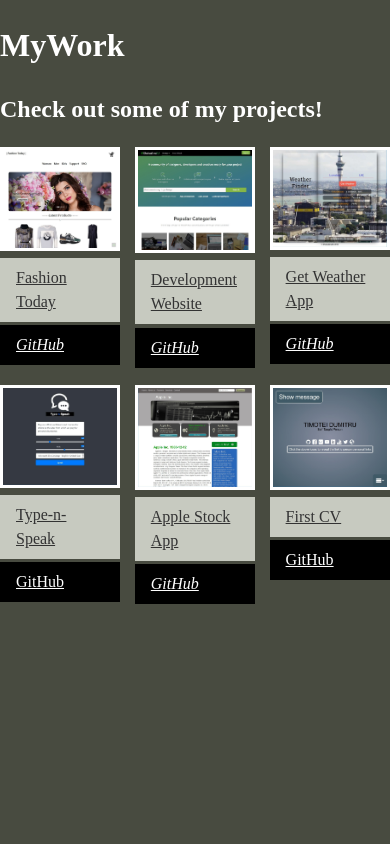
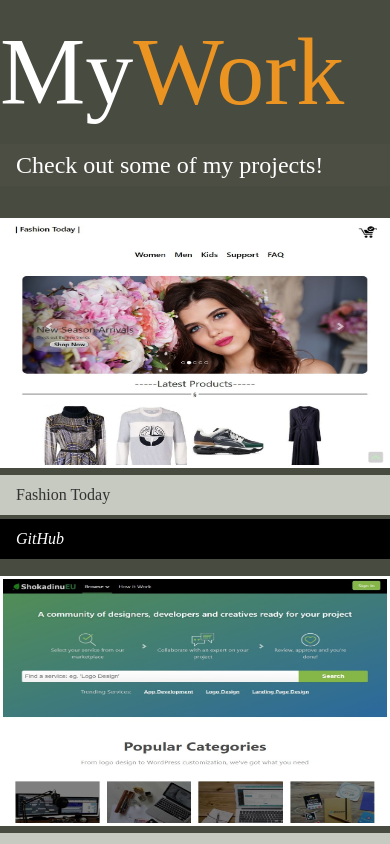
Before and after one commit to timoteidumitru/Last_Version_CV, a React (Create React App) app: page /Last_Version_CV/work in a window 390 px wide. Shown: the top 844 px of the page. Built offline with nearby package versions, Linux system fonts and the light colour scheme.

Commit message:
some correction for items in my work section

```diff
--- a/src/components/work/Index.js
+++ b/src/components/work/Index.js
@@ -19,10 +19,10 @@ export default class Index extends Component {
             <a href="#!">
               <img className="project-img" src="/images/my-work/fashion-today.jpg" alt="Latest Project" />
             </a>
-            <a href="#" className="btn-light">
+            <a href="#" rel="noopener noreferrer" className="btn-light">
               <i className="fas fa-eye"></i> Fashion Today
             </a>
-            <a href="https://shokadinueu.github.io/fashion-today/" target="_blank" className="btn-dark">
+            <a href="https://shokadinueu.github.io/fashion-today/" target="_blank" rel="noopener noreferrer" className="btn-dark">
               <i className="fab fa-github"> GitHub </i>
             </a>
           </div>
@@ -31,10 +31,10 @@ export default class Index extends Component {
             <a href="#!">
               <img className="project-img" src="/images/my-work/development-website.jpg" alt="Development Website" />
             </a>
-            <a href="#" className="btn-light">
+            <a href="#" rel="noopener noreferrer" className="btn-light">
               <i className="fas fa-eye"></i> Development Website
             </a>
-            <a href="https://shokadinueu.github.io/development-website/" target="_blank" className="btn-dark">
+            <a href="https://shokadinueu.github.io/development-website/" target="_blank" rel="noopener noreferrer" className="btn-dark">
               <i className="fab fa-github"> GitHub </i>
             </a>
           </div>
@@ -43,10 +43,10 @@ export default class Index extends Component {
             <a href="#!">
               <img className="project-img" src="/images/my-work/weather-app.jpg" alt="Get Weather APP" />
             </a>
-            <a href="#" className="btn-light">
+            <a href="#" rel="noopener noreferrer" className="btn-light">
               <i className="fas fa-eye"></i> Get Weather App
             </a>
-            <a href="https://shokadinueu.github.io/get-weather-app/" target="_blank" className="btn-dark">
+            <a href="https://shokadinueu.github.io/get-weather-app/" target="_blank" rel="noopener noreferrer" className="btn-dark">
               <i className="fab fa-github">  GitHub</i>
             </a>
           </div>
@@ -55,10 +55,10 @@ export default class Index extends Component {
             <a href="#!">
               <img className="project-img" src="/images/my-work/type-n-speak.jpg" alt="Type-n-Speak" />
             </a>
-            <a href="#" className="btn-light">
+            <a href="#" rel="noopener noreferrer" className="btn-light">
               <i className="fas fa-eye"></i> Type-n-Speak
             </a>
-            <a href="https://shokadinueu.github.io/type_n_speak_app/" target="_blank" className="btn-dark">
+            <a href="https://shokadinueu.github.io/type_n_speak_app/" target="_blank" rel="noopener noreferrer" className="btn-dark">
               <i className="fab fa-github"></i> GitHub
             </a>
           </div>
@@ -67,10 +67,10 @@ export default class Index extends Component {
             <a href="#!">
               <img className="project-img" src="/images/my-work/apple-stock.jpg" alt="Apple Stock" />
             </a>
-            <a href="#" className="btn-light">
+            <a href="#" rel="noopener noreferrer" className="btn-light">
               <i className="fas fa-eye"></i> Apple Stock App
             </a>
-            <a href="https://shokadinueu.github.io/apple-stock-info/" target="_blank" className="btn-dark">
+            <a href="https://shokadinueu.github.io/apple-stock-info/" target="_blank" rel="noopener noreferrer" className="btn-dark">
               <i className="fab fa-github"> GitHub </i>
             </a>
           </div>
@@ -79,10 +79,10 @@ export default class Index extends Component {
             <a href="#!">
               <img className="project-img" src="/images/my-work/first-cv-online.jpg" alt="First CV" />
             </a>
-            <a href="#" className="btn-light">
+            <a href="#" rel="noopener noreferrer" className="btn-light">
               <i className="fas fa-eye"></i> First CV
             </a>
-            <a href="https://shokadinueu.github.io/my-CV" target="_blank" className="btn-dark">
+            <a href="https://shokadinueu.github.io/my-CV" target="_blank" rel="noopener noreferrer" className="btn-dark">
               <i className="fab fa-github"></i> GitHub
             </a>
           </div>
--- /dev/null
+++ b/src/components/work/config.scss
@@ -0,0 +1,65 @@
+$primary-color: rgb(72, 75, 64);
+$secondary-color: #eb9422;
+$show-home-image: true;
+$home-image: url("/images/about-image.jpg");
+$background-opacity: 0.7;
+
+@mixin easeOut {
+  transition: all 1s ease-out;
+}
+
+@mixin background {
+  @if $show-home-image {
+    &#bg-img {
+      background: $home-image;
+      background-attachment: fixed;
+      background-size: cover;
+
+      &:after {
+        content: '';
+        position: absolute;
+        top: 0;
+        right: 0;
+        width: 100%;
+        height: 100%;
+        z-index: -1;
+        background: rgba($primary-color, $background-opacity);
+      }
+    }
+  }
+}
+
+// Set text color
+
+@function set-text-color($color) {
+  @if (lightness($color) > 40) {
+    @return #000;
+  } @else {
+    @return #fff;
+  }
+}
+
+// Media query mixins
+@mixin mediaSm {
+  @media screen and (max-width: 500px) {
+    @content;
+  }
+}
+
+@mixin mediaMd {
+  @media screen and (max-width: 768px) {
+    @content;
+  }
+}
+
+@mixin mediaLg {
+  @media screen and (min-width: 769px) and (max-width: 1170px) {
+    @content;
+  }
+}
+
+@mixin mediaXl {
+  @media screen and (min-width: 1171px) {
+    @content;
+  }
+}
--- /dev/null
+++ b/src/components/work/mobile.scss
@@ -0,0 +1,47 @@
+// Widescreens
+@include mediaXl {
+  .projects {
+    grid-template-columns: repeat(4, 1fr);
+  }
+}
+
+// Desktops & laptops
+@include mediaLg {
+  .projects {
+    grid-template-columns: repeat(3, 1fr);
+  }
+}
+
+// Tablets
+@include mediaMd {
+  .projects {
+    grid-template-columns: repeat(2, 1fr);
+  }
+}
+
+// Smartphones
+@include mediaSm {
+  .projects {
+    grid-template-columns: 1fr;
+  }
+
+  .boxes {
+    div {
+      padding: 0.3rem;
+      width: 90%;
+      font-size: 1.1rem;
+      @include easeOut;
+      &:hover:nth-child(1) {
+        padding-top: 0.1rem;
+        // padding-left: 0.3rem;
+        text-align: center;
+        justify-content: center;
+        font-size: 1.2rem;
+      }
+
+      .text-secondary {
+        font-weight: 600;
+      }
+    }
+  }
+}
--- a/src/components/work/work.scss
+++ b/src/components/work/work.scss
@@ -1,4 +1,6 @@
-@import "../../App.scss";
+@import './config.scss';
+// @import 'menu';
+
 * {
   box-sizing: border-box;
 }
@@ -13,53 +15,114 @@ body {
   line-height: 1.5;
 }
 
+// Headings
+h1,
+h2,
+h3 {
+  margin: 0;
+  font-weight: 400;
+
+  &.lg-heading {
+    font-size: 6rem;
+  }
+
+  &.sm-heading {
+    margin-bottom: 2rem;
+    padding: 0.2rem 1rem;
+    background: rgba(lighten($color: $primary-color, $amount: 3), 0.5);
+  }
+}
+
+a {
+  color: #ffffff;
+  text-decoration: none;
+}
+
+header {
+  position: fixed;
+  z-index: 2;
+  width: 100%;
+}
+
+.text-secondary {
+  color: $secondary-color;
+}
+
+main {
+  padding: 4rem;
+  min-height: calc(100vh - 45px);
+  .icons {
+    margin-top: 1rem;
+
+    a {
+      padding: 0.4rem;
+
+      &:hover {
+        color: $secondary-color;
+        @include easeOut();
+      }
+    }
+  }
+  &#home {
+    overflow: hidden;
+    h1 {
+      margin-top: 20vh;
+    }
+  }
+}
+
+
+// My Projects Page
 .projects {
   display: grid;
   grid-template-columns: repeat(3, 1fr);
-  grid-gap: 0.9rem; }
-  .projects img {
-    width: 100%;
-    height: auto;
-    border: 3px #fff solid; }
-    .projects img:hover {
-      opacity: 0.6;
-      border-color: #eb9422;
-      transition: all 1s ease-out; }
+  grid-gap: 0.9rem;
+}
 
-.boxes {
-  display: flex;
-  flex-wrap: wrap;
-  justify-content: space-evenly;
-  align-items: center;
-  margin-top: 1rem; }
-  .boxes div {
-    font-size: 2rem;
-    border: 3px #fff solid;
-    padding: 1rem 1.5rem;
-    margin-bottom: 3rem;
-    transition: all 1s ease-out; }
-    .boxes div:hover {
-      padding: 1.5rem 2.4rem;
-      border-radius: 45%;
-      background: #eb9422;
-      color: #000; }
-      .boxes div:hover span {
-        color: #000; }
+.project-img {
+  height: 250px;
+  width: 100%;
+  border: 3px #fff solid;
 
-.btn, .btn-dark, .btn-light {
+  &:hover {
+    opacity: 0.6;
+    border-color: $secondary-color;
+    @include easeOut;
+  }
+}
+
+// Buttons styles
+.btn {
   display: block;
   padding: 0.5rem 1rem;
   border: 0;
-  margin-bottom: 0.2rem; }
-  .btn:hover, .btn-dark:hover, .btn-light:hover {
-    background: #eb9422;
-    color: #000;
-    transition: all 1s ease-out; }
+  margin-bottom: 0.2rem;
+
+  &:hover {
+    background: $secondary-color;
+    color: set-text-color($secondary-color);
+    @include easeOut;
+  }
+}
 
 .btn-dark {
-  background: black;
-  color: #fff; }
+  @extend .btn;
+  background: darken($primary-color, 50);
+  color: #fff;
+}
 
 .btn-light {
-  background: #c7cac0;
-  color: #333; }
+  @extend .btn;
+  background: lighten($primary-color, 50);
+  color: #333;
+}
+
+#main-footer {
+  text-align: center;
+  padding: 0.6rem;
+  background: darken($primary-color, 10);
+  color: set-text-color($primary-color);
+  height: 45px;
+}
+
+@import './mobile.scss';
```
